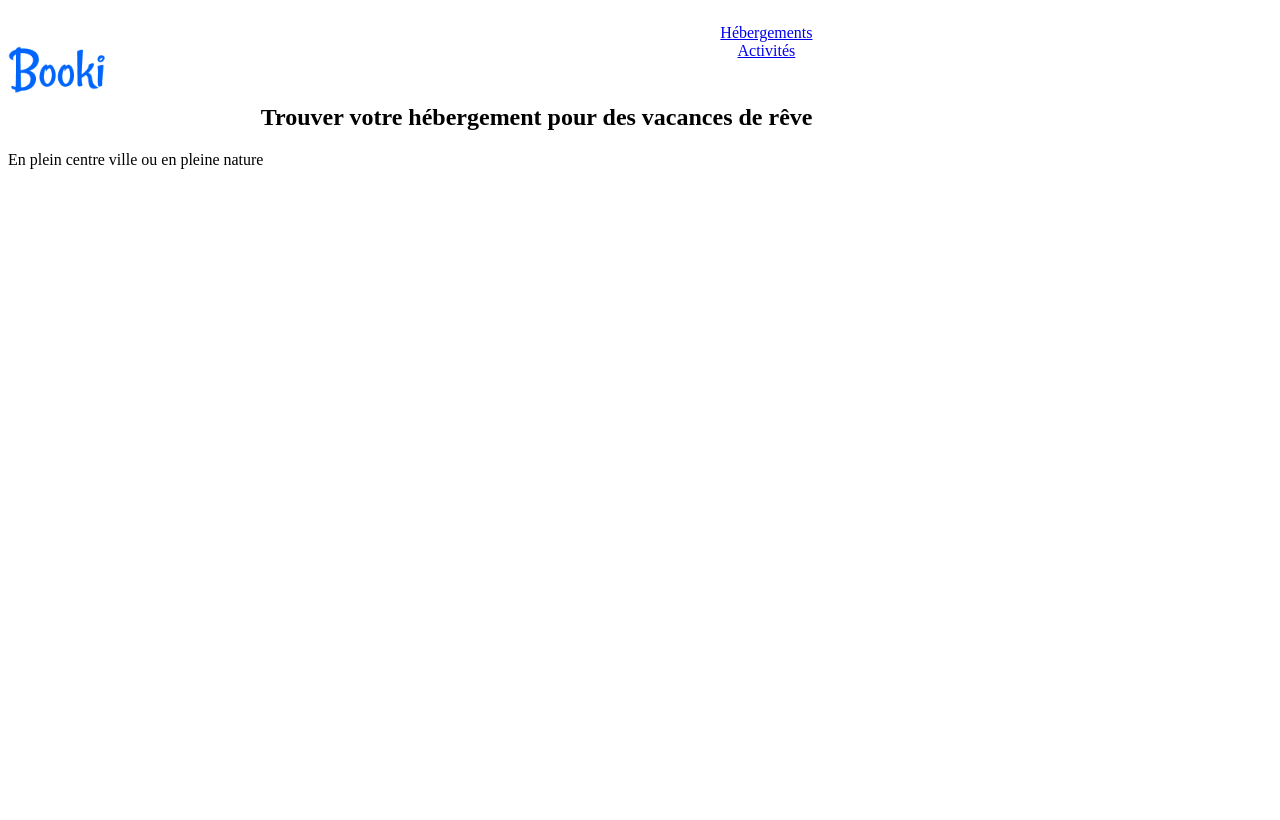
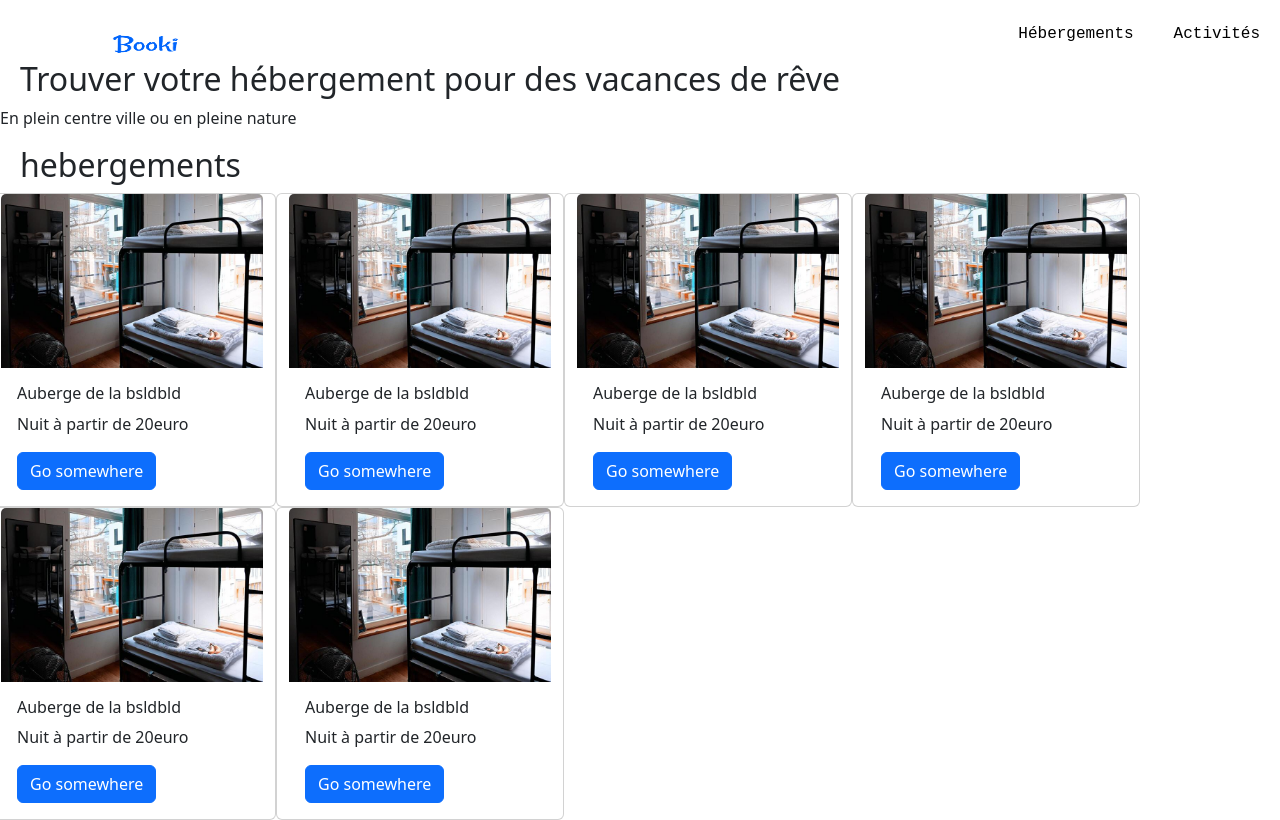
Before and after one commit to ehossard/cpm2-2022-s1-booki-hossard-etienne, a plain HTML site: page index.html in a window 1280 px wide. Drawn offline with nearby package versions, Linux system fonts and the light colour scheme.

Commit message:
ajout carte

```diff
--- a/index.html
+++ b/index.html
@@ -2,13 +2,14 @@
 <html>
     <meta charset="utf-8" />
     <link rel="stylesheet" href="style.css" />
+    <link href="https://cdn.jsdelivr.net/npm/bootstrap@5.3.0-alpha1/dist/css/bootstrap.min.css" rel="stylesheet" integrity="sha384-GLhlTQ8iRABdZLl6O3oVMWSktQOp6b7In1Zl3/Jr59b6EGGoI1aFkw7cmDA6j6gD" crossorigin="anonymous">
     <meta name="viewport" content="widht=device, initial-scale=1.0">
 <header>
 
     <div id="top-header">
 
                 <div id="logo">
-                    <img src="./images/logo/Booki.png" />
+                    <img src="./images/logo/Booki@3x.png" />
                 </div>
 
         <nav>
@@ -23,9 +24,73 @@
     <p>En plein centre ville ou en pleine nature</p>
 
 
+    <div>
+        <div></div>
+    </div>
+<div class="row">
+    <div class="row">
+        <h2>hebergements </h2>
+
+            <div class="card col-lg-4" style="width: 18rem;">
+                <img src="images/hebergements/4_small/marcus-loke-WQJvWU_HZFo-unsplash.jpg" class="card-img-top overflow-hidden" />
+                <div class="card-body">
+                  <h6 class="card-title">Auberge de la bsldbld</h6>
+                  <p class="card-text">Nuit à partir de 20euro</p>
+                  <a href="#" class="btn btn-primary">Go somewhere</a>
+                </div>
+            </div>
+            <div class="card col-lg-4" style="width: 18rem;">
+                <img src="images/hebergements/4_small/marcus-loke-WQJvWU_HZFo-unsplash.jpg" class="card-img-top overflow-hidden" />
+                <div class="card-body">
+                  <h6 class="card-title">Auberge de la bsldbld</h6>
+                  <p class="card-text">Nuit à partir de 20euro</p>
+                  <a href="#" class="btn btn-primary">Go somewhere</a>
+                </div>
+            </div>
+            <div class="card col-lg-4" style="width: 18rem;">
+                <img src="images/hebergements/4_small/marcus-loke-WQJvWU_HZFo-unsplash.jpg" class="card-img-top overflow-hidden" />
+                <div class="card-body">
+                  <h6 class="card-title">Auberge de la bsldbld</h6>
+                  <p class="card-text">Nuit à partir de 20euro</p>
+                  <a href="#" class="btn btn-primary">Go somewhere</a>
+                </div>
+            </div>
+            <div class="card col-lg-4" style="width: 18rem;">
+                <img src="images/hebergements/4_small/marcus-loke-WQJvWU_HZFo-unsplash.jpg" class="card-img-top overflow-hidden" />
+                <div class="card-body">
+                  <h6 class="card-title">Auberge de la bsldbld</h6>
+                  <p class="card-text">Nuit à partir de 20euro</p>
+                  <a href="#" class="btn btn-primary">Go somewhere</a>
+                </div>
+            </div>
+            <div class="card col-lg-4" style="width: 18rem;">
+                <img src="images/hebergements/4_small/marcus-loke-WQJvWU_HZFo-unsplash.jpg" class="card-img-top overflow-hidden" />
+                <div class="card-body">
+                  <h6 class="card-title">Auberge de la bsldbld</h6>
+                  <p class="card-text">Nuit à partir de 20euro</p>
+                  <a href="#" class="btn btn-primary">Go somewhere</a>
+                </div>
+            </div>
+            <div class="card col-lg-4" style="width: 18rem;">
+                <img src="images/hebergements/4_small/marcus-loke-WQJvWU_HZFo-unsplash.jpg" class="card-img-top overflow-hidden" />
+                <div class="card-body">
+                  <h6 class="card-title">Auberge de la bsldbld</h6>
+                  <p class="card-text">Nuit à partir de 20euro</p>
+                  <a href="#" class="btn btn-primary">Go somewhere</a>
+                </div>
+            </div>
+            <!-- <div><img src="images/hebergements/4_small/marcus-loke-WQJvWU_HZFo-unsplash.jpg" /></div>
+            <div><img src="images/hebergements/4_small/aw-creative-VGs8z60yT2c-unsplash.jpg"></div>
+            <div><img src="images/hebergements/4_small/emile-guillemot-Bj_rcSC5XfE-unsplash.jpg"></div>
+            <div><img src="images/hebergements/4_small/febrian-zakaria-M6S1WvfW68A-unsplash.jpg"></div>
+            <div><img src="images/hebergements/4_small/febrian-zakaria-sjvU0THccQA-unsplash.jpg"></div>
+            <div><img src="images/hebergements/4_small/fred-kleber-gTbaxaVLvsg-unsplash.jpg"></div> -->
+
+    </div>
+    <div class="row">
+
+    </div>
+</div>
 
 </header>
-
-
-
 </html>
--- a/style.css
+++ b/style.css
@@ -1,74 +1,83 @@
-/*************************/
 /* Styling Header */
-/*************************/
+/* ***********************
 header{
-
 	overflow: hidden;
-}
-
-#top-header{
-
-	text-align: center;
-	height: 60px;
-}
+} */
 
 /****************/
 /* Styling Logo */
 /****************/
+
 #logo{
-	float: left;
-	padding: none;
-	margin: none;
+	/* float: left; */
+	/* padding: 20px; */
+	margin: 20px;
 	height: 80px;
 	width: 20%;
 }
 
 #logo img{
-	width: 60%;
-	float: left;
+	width: 40%;
+	height: 60%;
+	/* float: left; */
 	padding: 10px 0px;
 }
 
-/***************************/
-/* Styling Navigation Menu */
-/***************************/
-#menu {
-	float: right;
-	width: 70%;
-	height: 100%;
-	margin: none;
+#top-header{
+	display: flex;
+	justify-content: space-between;
+	text-align: center;
+	height: 60px;
 }
 
-#menu ul {
-	text-align: center;
-	float: right;
-	margin: none;
-	background: #0074D9;
+nav ul {
+	display: flex;
 }
 
-#menu li{
-	display: inline-block;
-	padding: none;
-	margin: none;
+nav li {
+	margin: 20px;
 }
 
-#menu li a, #menu li span{
-	display: inline-block;
-	padding: 0em 1.5em;
+nav li a {
 	text-decoration: none;
-	font-weight: 600;
-	text-transform: uppercase;
-	line-height: 60px;
+	font-family: 'Courier New', Courier, monospace;
+	color: #000;
 }
 
-#menu li a{
-
-	color: #FFF;
+nav li a:hover {
+	color: blue;
 }
 
-#menu li:hover a, #menu li span{
-	background: #FFF;
-	color: #0074D9;
-	border-left: 1px solid #0074D9;
-	text-decoration: none;
+nav li a::selection {
+	background-color: blue;
 }
+
+#container-hebergement {
+	background-color: #d8d8d8;
+	border-radius: 15px;
+}
+
+#container-hebergement div {
+	border-radius: 5px;
+	display: flex;
+	justify-content: space-evenly;
+	flex-wrap: wrap;
+}
+
+#container-hebergement div img{
+	width: 300px;
+	height: 200px;
+
+	border-radius: 5px;
+}
+
+#container-hebergement div img{
+	width: 300px;
+	height: 200px;
+	margin: 20px 0px 20px 0px;
+	border-radius: 5px;
+}
+
+h2 {
+	margin: 20px;
+}
```
